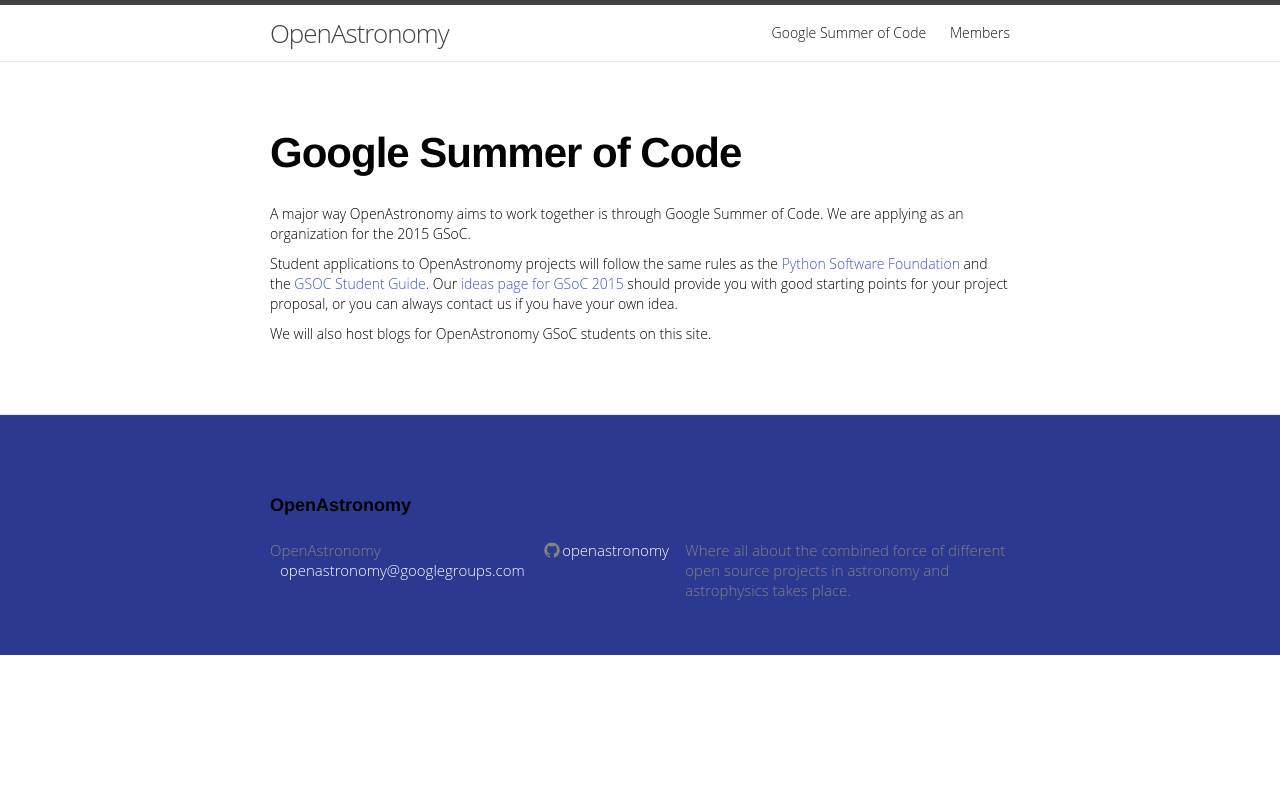
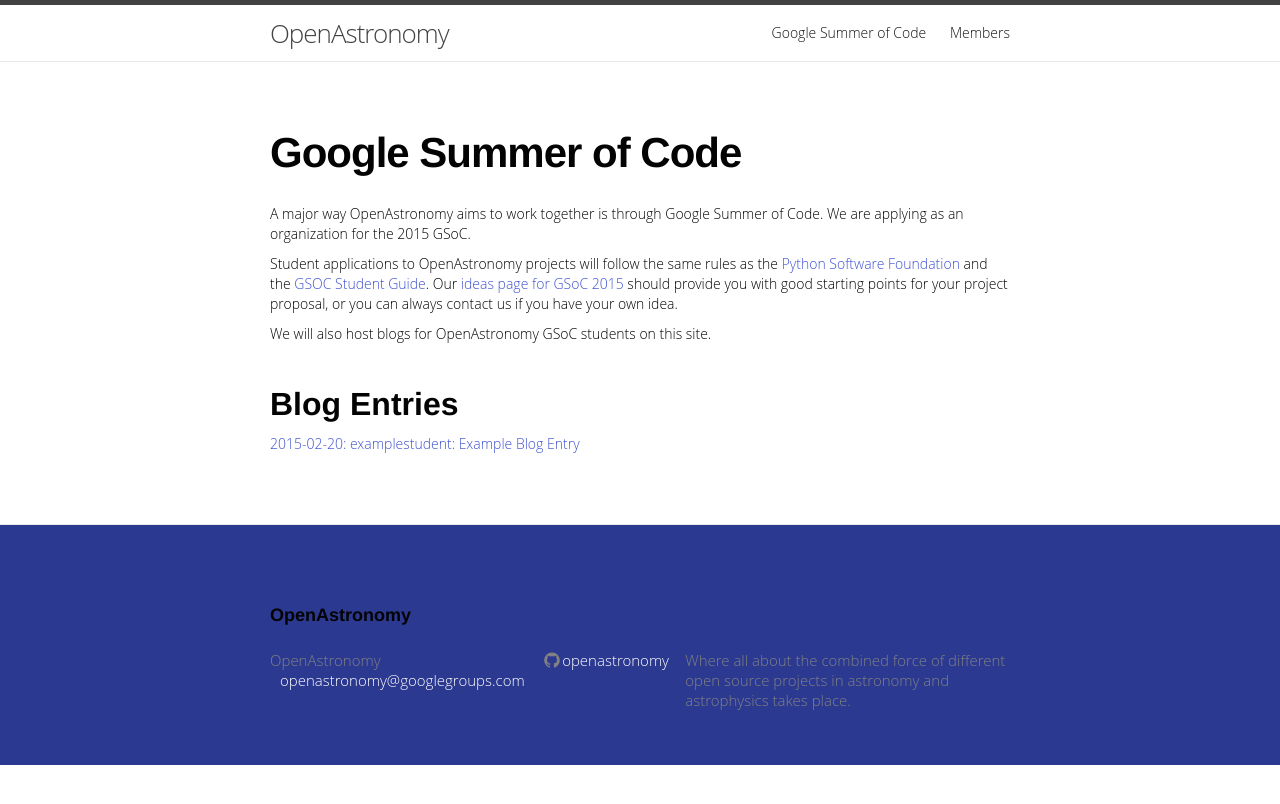
Before and after one commit to OpenAstronomy/openastronomy.github.io, a Jekyll site: the page built from gsoc2015.md, in a window 1280 px wide. Shown: the top 804 px of the page. Built offline with Jekyll 4.4.1, drawn with Linux system fonts in a browser that asks for light colours.

Commit message:
clean up blog stuff

```diff
--- a/gsoc2015.md
+++ b/gsoc2015.md
@@ -13,6 +13,15 @@
 
 We will also host blogs for OpenAstronomy GSoC students on this site.
 
+## Blog Entries
+
+
+{% for post in site.posts %}
+{% if post.categories contains "gsoc2015" %}
+[{{ post.date | date: "%F"}}: {{ post.categories[1] }}: {{ post.title }}]({{ post.url }})
+{% endif %}
+{% endfor %}
+
 
 [Python Software Foundation]: https://wiki.python.org/moin/SummerOfCode/2015
 [GSOC Student Guide]: http://en.flossmanuals.net/GSoCStudentGuide/
```
Also changed, not shown: gsoc2015/examplestudent/_posts/2015-2-20-example.md (added, +6 -0 lines).
